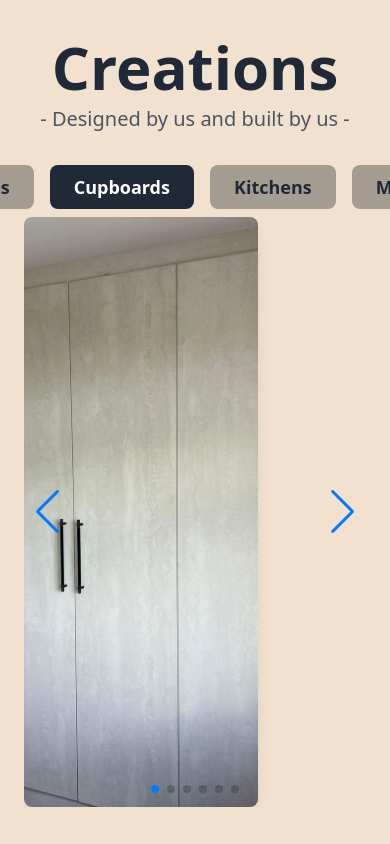
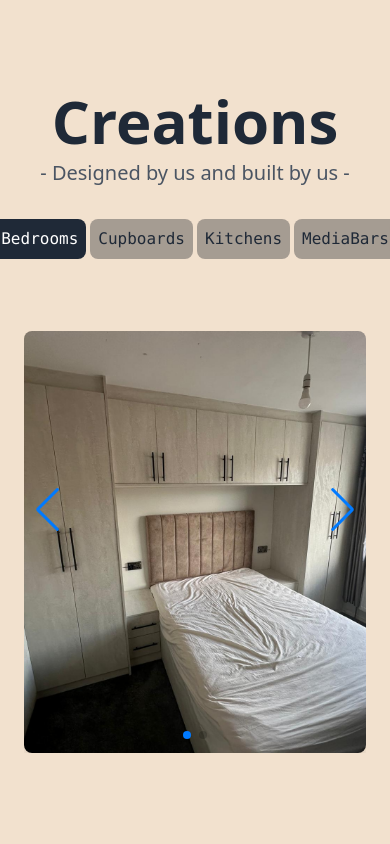
Before and after one commit to sourav-thind/jrg, a React (Vite) app: page / in a window 390 px wide. Shown: the part 1688-2532 px from the top of the page. Built offline with nearby package versions, Linux system fonts and the light colour scheme.

Commit message:
Creations page responsiveness

```diff
--- a/src/Components/Creations.jsx
+++ b/src/Components/Creations.jsx
@@ -1,12 +1,10 @@
-import React, { useState } from "react";
+import { useState } from "react";
 import { Swiper, SwiperSlide } from "swiper/react";
 import { Navigation, Pagination } from "swiper/modules";
 import "swiper/css";
 import "swiper/css/navigation";
 import "swiper/css/pagination";
-
 import { Bedrooms, Cupboard, Kitchens, MediaBars } from "../Utils";
-
 const categories = {
   Bedrooms: Bedrooms,
   Cupboards: Cupboard,
@@ -15,18 +13,18 @@ const categories = {
 };
 
 const Creations = () => {
-  const [selectedCategory, setSelectedCategory] = useState("Cupboards");
+  const [selectedCategory, setSelectedCategory] = useState("Bedrooms");
 
   return (
     <section className="h-screen w-screen bg-Color2 flex flex-col items-center justify-center px-6">
       <h1 className="text-6xl font-extrabold text-gray-800">Creations</h1>
       <p className="text-xl text-gray-600 mt-2">- Designed by us and built by us -</p>
 
-      <div className="flex justify-center mt-8 space-x-4">
+      <div className="flex justify-center mt-8 space-x-1 md:space-x-4">
         {Object.keys(categories).map((category) => (
           <button
             key={category}
-            className={`px-6 py-2 text-lg font-semibold rounded-lg transition-colors ${
+            className={`p-2 text-md font-mono md:px-6 md:py-2 md:text-lg md:font-semibold rounded-lg transition-colors ${
               selectedCategory === category
                 ? "bg-gray-800 text-white"
                 : "bg-gray-300 text-gray-800 hover:bg-gray-400"
@@ -56,12 +54,13 @@ const Creations = () => {
             <img
               src={image}
               alt={`Slide ${index}`}
-              className="w-[60vw] h-[70vh] object-cover rounded-lg shadow-lg"
+              className="w-[90vw] md:w-[60vw] mt-16 md:mt-12 h-[50vh] m:h-[70vh] object-cover rounded-lg shadow-lg"
             />
           </SwiperSlide>
         ))}
       </Swiper>
-    </section>
+
+      </section>
   );
 };
 
```
